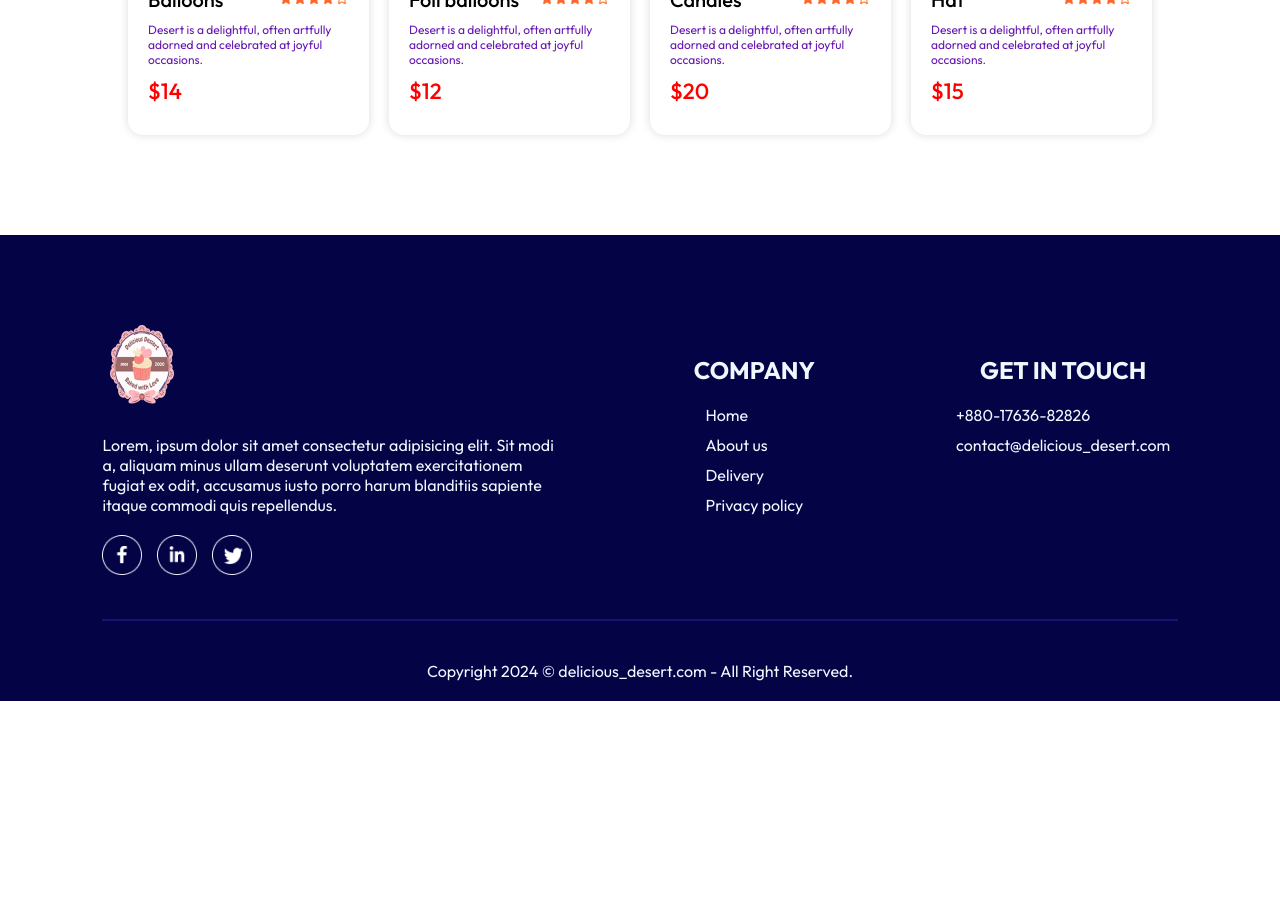
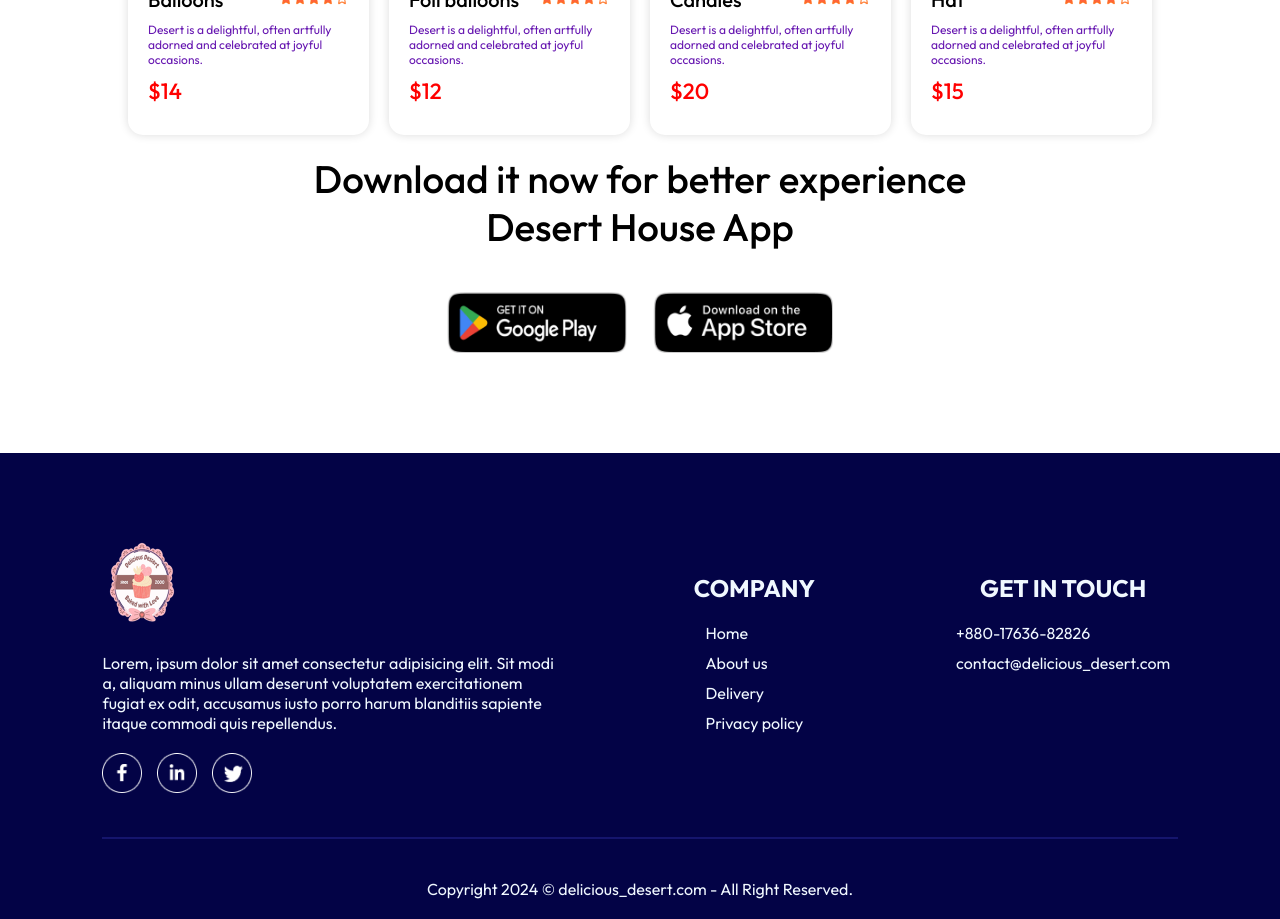
Before and after one commit to yousuf7902/desert-house-project, a React (Vite) app: page / in a window 1280 px wide. Shown: the part 4420-5339 px from the top of the page. Before the commit the page ends 5121 px from the top, so only its background shows below. Built offline with nearby package versions, Linux system fonts and the light colour scheme.

Commit message:
update something

```diff
--- a/src/Components/AppDownload/AppDownload.css
+++ b/src/Components/AppDownload/AppDownload.css
@@ -0,0 +1,22 @@
+.app-download{
+    margin: auto ;
+    margin-top: 20px;
+    font-size: max(3vw,20px);
+    text-align: center;
+    font-weight: 500;
+}
+.app-download-platforms{
+display: flex;
+justify-content: center;
+gap: max(2vw,10px);
+margin-top: 40px;
+}
+.app-download-platforms img{
+width: max(30vw,120px);
+max-width: 180px;
+transition: 0.5s;
+cursor: pointer;
+}
+.app-download-platforms img:hover{
+    transform: scale(1.05);
+}
--- a/src/Components/AppDownload/AppDownload.jsx
+++ b/src/Components/AppDownload/AppDownload.jsx
@@ -1,8 +1,14 @@
 import React from 'react'
 import './AppDownload.css'
+import { assets } from './../../assets/assets';
 const AppDownload = () => {
   return (
-    <div>
+    <div className='app-download' id="app-download">
+      <p>Download it now for better experience <br/>Desert House App</p>
+      <div className='app-download-platforms'>
+        <img src={assets.play_store}alt=''/>
+        <img src={assets.app_store} alt=''/>
+      </div>
 
     </div>
   )
--- a/src/Components/Navbar/Navbar.css
+++ b/src/Components/Navbar/Navbar.css
@@ -79,3 +79,49 @@
     top: -8px;
     right: -8px;
 }
+@media(max-width:1050px){
+    .navbar.logo{
+        width: 140px;
+    }
+    .navbar-menu{
+        gap: 20px;
+        font-size: 17px;
+    }
+    .navbar-right{
+        gap: 30px;
+
+    }
+    .navbar-right img{
+        width: 22px;
+    }
+    .navbar-right button{
+        padding: 8px 25px;
+    }
+}
+
+@media(max-width:900px){
+    .navbar.logo{
+        width: 120px;
+    }
+    .navbar-menu{
+        gap: 15px;
+        font-size: 16px;
+    }
+    .navbar-right{
+        gap: 20px;
+
+    }
+    .navbar-right img{
+        width: 20px;
+    }
+    .navbar-right button{
+        padding: 7px 20px;
+        font-size: 15px;
+    }
+}
+@media(max-width:750px){
+
+    .navbar-menu{
+        display: none;
+    }
+}
```
